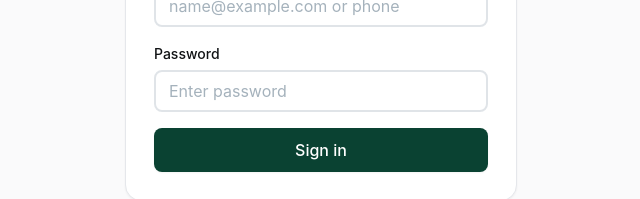
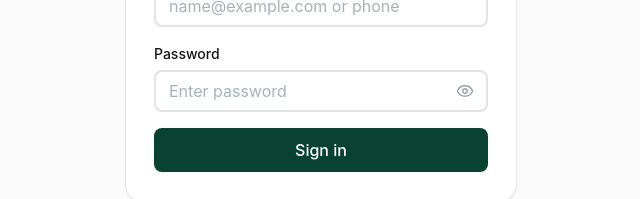
Before and after one commit to vip-ultr/dalashift, a Next.js app in the folder apps/web/: page /login in a window 1280 px wide. Shown: the part 418-617 px from the top of the page, without its empty margins (319-959 px from the left). Built offline with nearby package versions, Linux system fonts and the light colour scheme.

Commit message:
feat: add password visibility toggle with eye icon to password inputs

```diff
--- a/apps/web/src/components/ui/input.tsx
+++ b/apps/web/src/components/ui/input.tsx
@@ -1,4 +1,7 @@
-import type { InputHTMLAttributes } from 'react';
+'use client';
+
+import { Eye, EyeOff } from 'lucide-react';
+import { useState, type InputHTMLAttributes } from 'react';
 
 import { cn } from '../../lib/utilities/cn';
 
@@ -10,9 +13,40 @@ export interface InputProps extends InputHTMLAttributes<HTMLInputElement> {
  * Form input following the OneSoil 42px height, 16px text size, and crisp 2px
  * green focus border convention.
  */
-export function Input({ className, hasError = false, ...props }: InputProps) {
+export function Input({ className, hasError = false, type, ...props }: InputProps) {
+  const [showPassword, setShowPassword] = useState(false);
+
+  if (type === 'password') {
+    return (
+      <div className="relative w-full">
+        <input
+          type={showPassword ? 'text' : 'password'}
+          className={cn(
+            'h-[42px] w-full rounded-lg border-2 bg-surface-raised px-[13px] py-[9px] pr-10 text-[16px] leading-5 text-ink placeholder:text-[#a5b2bc] transition-colors outline-none',
+            hasError
+              ? 'border-[#c0392b] focus:border-[#c0392b]'
+              : 'border-[#a5b2bc]/35 hover:border-[#a5b2bc]/55 focus:border-[#00b159]',
+            'disabled:cursor-not-allowed disabled:bg-[#f5f7f9] disabled:text-[#8e959e]',
+            className,
+          )}
+          {...props}
+        />
+        <button
+          type="button"
+          onClick={() => setShowPassword((prev) => !prev)}
+          className="absolute right-3 top-1/2 -translate-y-1/2 text-[#9ca3af] hover:text-[#111827] cursor-pointer transition-colors p-0.5 focus:outline-none"
+          aria-label={showPassword ? 'Hide password' : 'Show password'}
+          title={showPassword ? 'Hide password' : 'Show password'}
+        >
+          {showPassword ? <EyeOff className="size-4.5" /> : <Eye className="size-4.5" />}
+        </button>
+      </div>
+    );
+  }
+
   return (
     <input
+      type={type}
       className={cn(
         'h-[42px] w-full rounded-lg border-2 bg-surface-raised px-[13px] py-[9px] text-[16px] leading-5 text-ink placeholder:text-[#a5b2bc] transition-colors outline-none',
         hasError
```
